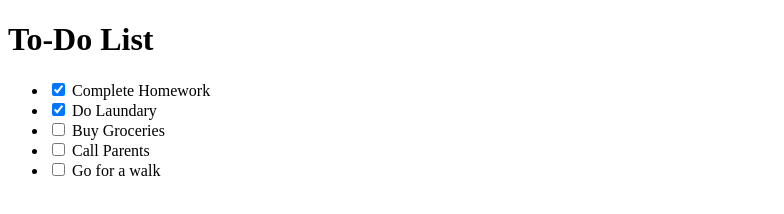
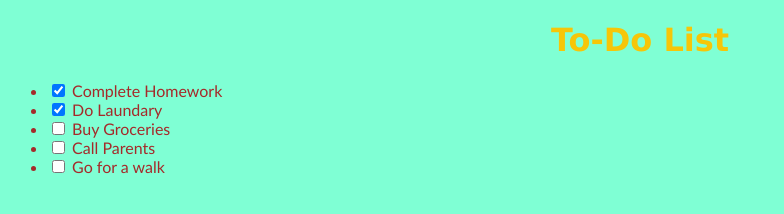
Before and after one commit to hrishavratan/todo, a plain HTML site: page index.html in a window 1280 px wide. Shown: the whole page, without its empty margins (0-784 px from the left). Drawn offline with Linux system fonts and the light colour scheme.

Commit message:
adding style

```diff
--- a/index.html
+++ b/index.html
@@ -5,6 +5,7 @@
     <meta http-equiv="X-UA-Compatible" content="IE=edge">
     <meta name="viewport" content="width=device-width, initial-scale=1.0">
     <title>To Do</title>
+    <link rel="stylesheet" href="style.css">
 </head>
 <body>
     <h1>To-Do List</h1>
--- /dev/null
+++ b/style.css
@@ -0,0 +1,13 @@
+*{
+    background-color: aquamarine;
+}
+h1{
+    display:flex;
+    font-family: Verdana, Geneva, Tahoma, sans-serif;
+    justify-content: center;
+    color:rgb(246, 198, 8);
+}
+li{
+    color:brown;
+    font-family: 'Trebuchet MS', 'Lucida Sans Unicode', 'Lucida Grande', 'Lucida Sans', Arial, sans-serif;
+}
```
